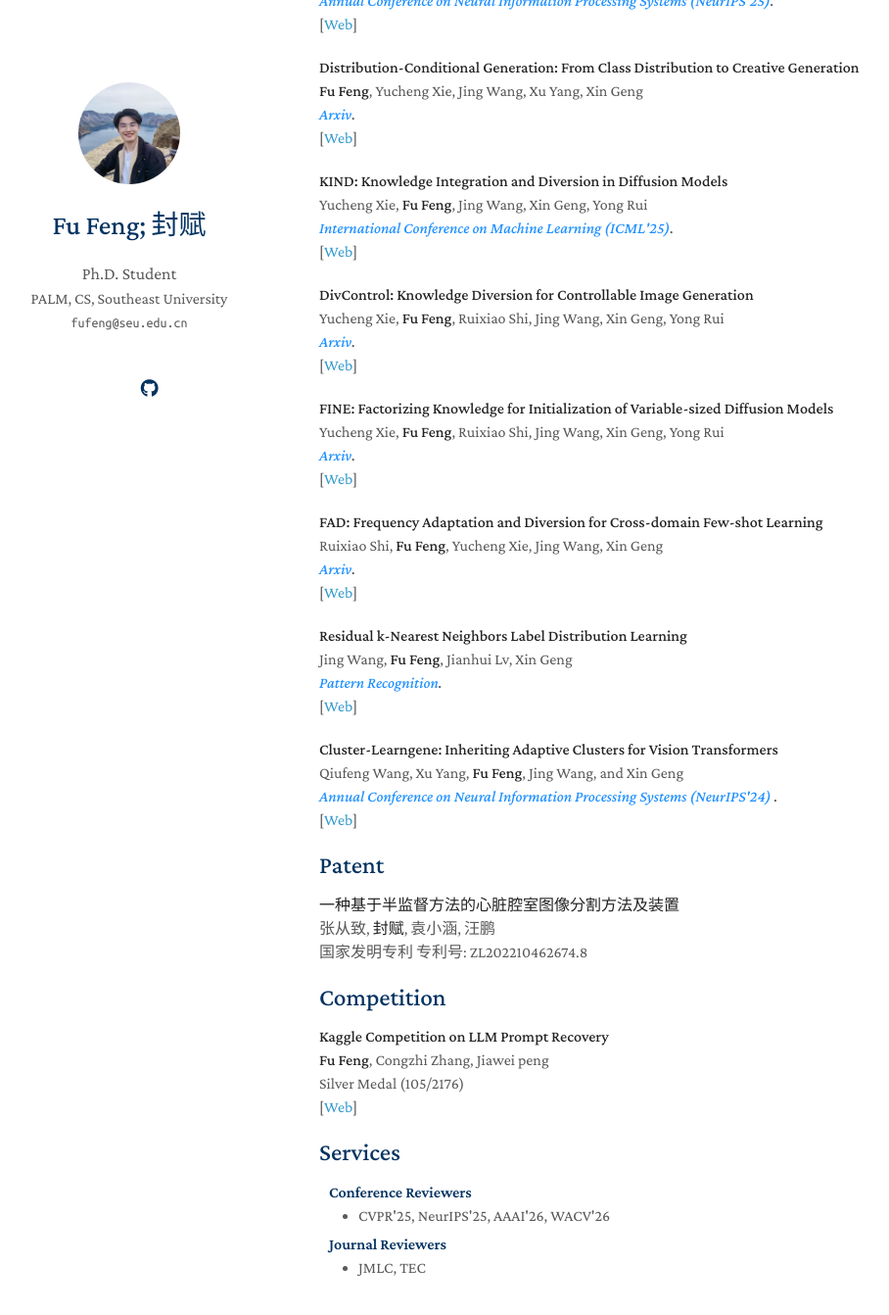
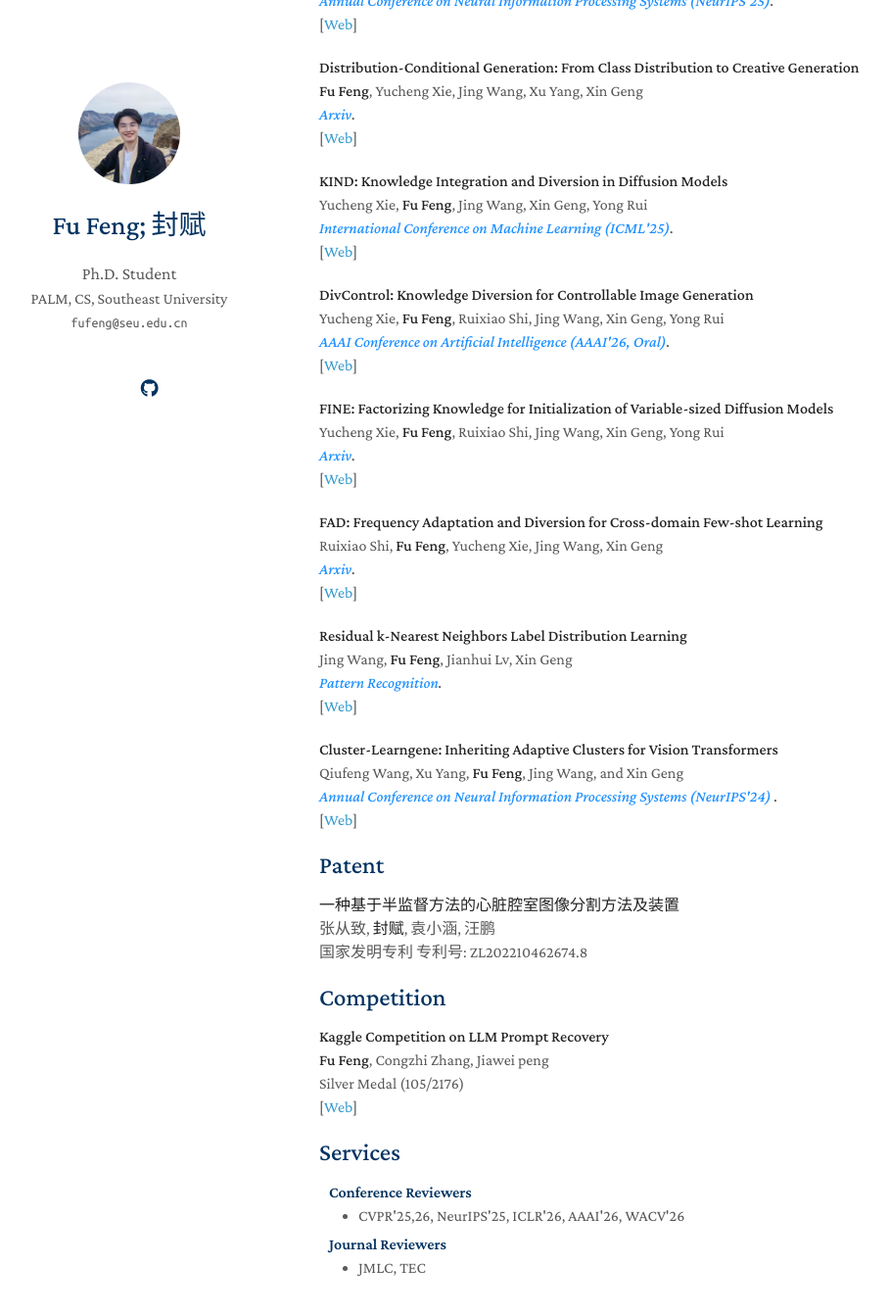
Before and after one commit to fu-feng/fu-feng.github.io, a Jekyll site: the page built from index.md, in a window 1280 px wide and 1400 px high, scrolled down 809 px. Shown: the top 1342 px of the window at 98% size, without its empty margins (144-1052 px from the left). Built offline with Jekyll 4.4.1, drawn with Linux system fonts in a browser that asks for light colours; nearby versions of some CDN libraries; a style sheet for code colours, icons or effects is not loaded; our own code applies the rules of GitHub Pages for plain Markdown files.

Commit message:
Update index.md

```diff
--- a/index.md
+++ b/index.md
@@ -97,7 +97,7 @@ Yucheng Xie, <strong>Fu Feng</strong>, Jing Wang, Xin Geng, Yong Rui
 <br />
 Yucheng Xie, <strong>Fu Feng</strong>, Ruixiao Shi, Jing Wang, Xin Geng, Yong Rui
 <br />
-<em><strong><i style="color:#1e90ff">Arxiv</i></strong>.</em>
+<em><strong><i style="color:#1e90ff">AAAI Conference on Artificial Intelligence (AAAI'26, Oral)</i></strong>.</em>
 <br />
    [<a href="https://arxiv.org/pdf/2408.07337.pdf">Web</a>]
 <br/>
@@ -183,7 +183,7 @@ Silver Medal (105/2176)
 
 <h4 style="margin:0 10px 0;">Conference Reviewers</h4>
 <ul style="margin:0 0 5px;">
-  <li><autocolor> CVPR'25, NeurIPS'25, AAAI'26, WACV'26 </autocolor></li>
+  <li><autocolor> CVPR'25,26, NeurIPS'25, ICLR'26, AAAI'26, WACV'26 </autocolor></li>
 </ul>
 
 <h4 style="margin:0 10px 0;">Journal Reviewers</h4>
```
